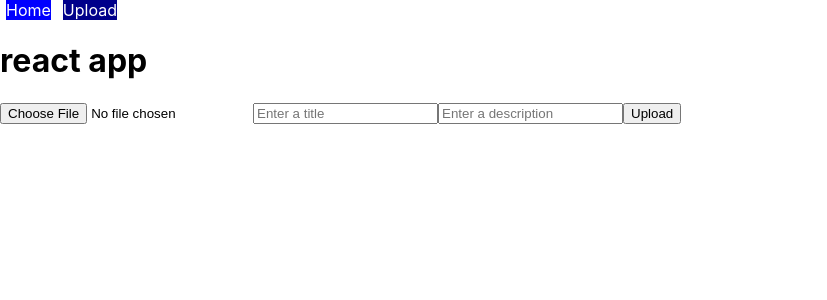
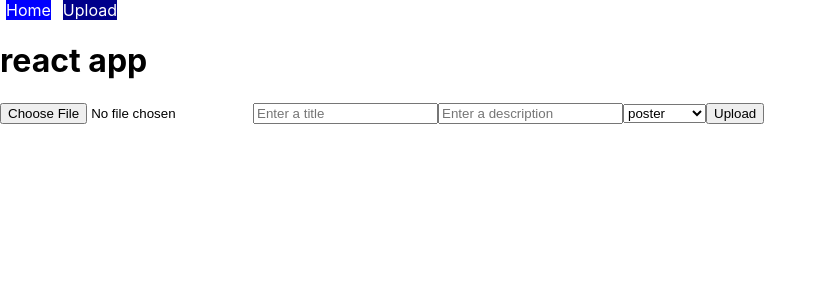
Before and after one commit to lucassherwin/housandarts_2, a React (Create React App) app: page /upload in a window 1280 px wide. Shown: the top 300 px of the page, without its empty margins (0-827 px from the left). Built offline with nearby package versions, Linux system fonts and the light colour scheme; no server answers; the database is empty.

Commit message:
each upload now has a tag

```diff
--- a/src/components/UploadPage.js
+++ b/src/components/UploadPage.js
@@ -14,7 +14,8 @@ export default function UploadPage() {
 
   // handle text
   const [title, setTitle] = useState('');
-  const [desc, setDesc] = useState('');
+  const [description, setDescription] = useState('');
+  const [tag, setTag] = useState('poster'); // default is poster
 
   const uploadImage = (event) => {
     event.preventDefault();
@@ -41,9 +42,10 @@ export default function UploadPage() {
           setImageAsUrl(prevObject => ({...prevObject, imgUrl: fireBaseUrl}))
 
           db.collection('posts').add({
-            title: title,
-            description: desc,
-            url: fireBaseUrl
+            title,
+            description,
+            fireBaseUrl,
+            tag
           })
         })
       })
@@ -54,7 +56,14 @@ export default function UploadPage() {
       <form onSubmit={uploadImage}>
         <input type='file' onChange={handleImageAsFile} />
         <input type='text' onChange={(event) => setTitle(event.target.value)} name='title' placeholder='Enter a title' value={title}  />
-        <input type='text' onChange={(event) => setDesc(event.target.value)} name='desc' placeholder='Enter a description' value={desc} />
+        <input type='text' onChange={(event) => setDescription(event.target.value)} name='description' placeholder='Enter a description' value={description} />
+        <select name='tags' value={tag} onChange={(event) => setTag(event.target.value)}>
+          <option value='poster'>poster</option>
+          <option value='packaging'>packaging</option>
+          <option value='pattern'>pattern</option>
+          <option value='apparel'>apparel</option>
+          <option value='poster'>poster</option>
+        </select>
         <button>Upload</button>
       </form>
     </div>
```
